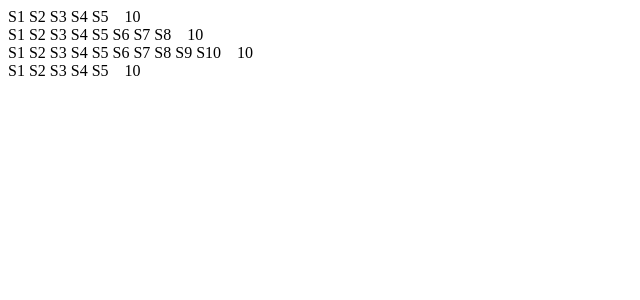
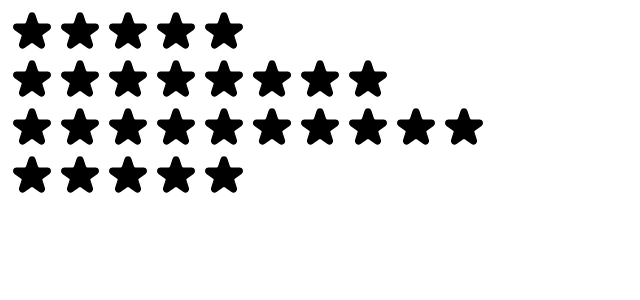
Before and after one commit to Ndigithe-john/ReactExercises, a React (Create React App) app in the folder usepopcorn/: page / in a window 1280 px wide. Shown: the top 300 px of the page, without its empty margins (0-640 px from the left). Built offline with nearby package versions, Linux system fonts and the light colour scheme.

Commit message:
Creating rating stars

```diff
--- /dev/null
+++ b/usepopcorn/src/components/Star.js
@@ -0,0 +1,45 @@
+const starStyle = {
+  width: "48px",
+  height: "48px",
+  display: "block",
+  cursor: "pointer",
+};
+function Star({ onClick }) {
+  return (
+    <span role="button" style={starStyle} onClick={onClick}>
+      <svg
+        xmlns="http://www.w3.org/2000/svg"
+        viewBox="0 0 20 20"
+        fill="#000"
+        stroke="#000"
+      >
+        <path d="M9.049 2.927c.3-.921 1.603-.921 1.902 0l1.07 3.292a1 1 0 00.95.69h3.462c.969 0 1.371 1.24.588 1.81l-2.8 2.034a1 1 0 00-.364 1.118l1.07 3.292c.3.921-.755 1.688-1.54 1.118l-2.8-2.034a1 1 0 00-1.175 0l-2.8 2.034c-.784.57-1.838-.197-1.539-1.118l1.07-3.292a1 1 0 00-.364-1.118L2.98 8.72c-.783-.57-.38-1.81.588-1.81h3.461a1 1 0 00.951-.69l1.07-3.292z" />
+      </svg>
+    </span>
+  );
+}
+
+export default Star;
+/*
+FULL STAR
+
+
+
+
+EMPTY STAR
+
+<svg
+  xmlns="http://www.w3.org/2000/svg"
+  fill="none"
+  viewBox="0 0 24 24"
+  stroke="#000"
+>
+  <path
+    strokeLinecap="round"
+    strokeLinejoin="round"
+    strokeWidth="{2}"
+    d="M11.049 2.927c.3-.921 1.603-.921 1.902 0l1.519 4.674a1 1 0 00.95.69h4.915c.969 0 1.371 1.24.588 1.81l-3.976 2.888a1 1 0 00-.363 1.118l1.518 4.674c.3.922-.755 1.688-1.538 1.118l-3.976-2.888a1 1 0 00-1.176 0l-3.976 2.888c-.783.57-1.838-.197-1.538-1.118l1.518-4.674a1 1 0 00-.363-1.118l-3.976-2.888c-.784-.57-.38-1.81.588-1.81h4.914a1 1 0 00.951-.69l1.519-4.674z"
+  />
+</svg>
+
+*/
--- a/usepopcorn/src/components/StarRating.js
+++ b/usepopcorn/src/components/StarRating.js
@@ -1,3 +1,5 @@
+import { useState } from "react";
+import Star from "./Star";
 const containerStyle = {
   display: "flex",
   alignItems: "center",
@@ -5,21 +7,21 @@
 };
 const starContainerStyle = {
   display: "flex",
-  gap: "4px",
 };
 const textStyle = {
   lineHeight: "1",
   margin: "0",
 };
 export default function StarRating({ maxRating = 5 }) {
+  const { rating, setRating } = useState(0);
   return (
     <div style={containerStyle}>
       <div style={starContainerStyle}>
         {Array.from({ length: maxRating }, (_, i) => (
-          <span>S{i + 1}</span>
+          <Star key={i} onClick={() => setRating(i + 1)} />
         ))}
       </div>
-      <p style={textStyle}>10</p>
+      <p style={textStyle}>{rating || ""}</p>
     </div>
   );
 }
```
Also changed, not shown: usepopcorn/src/index.css (+0 -33 lines).
